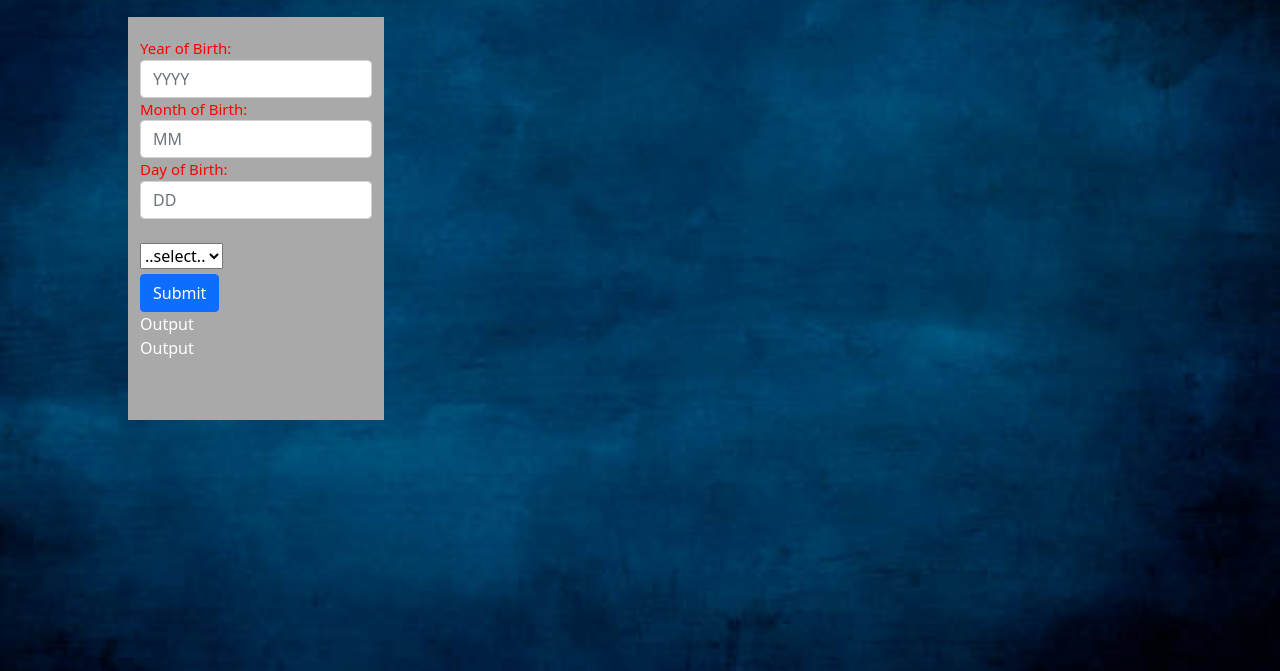
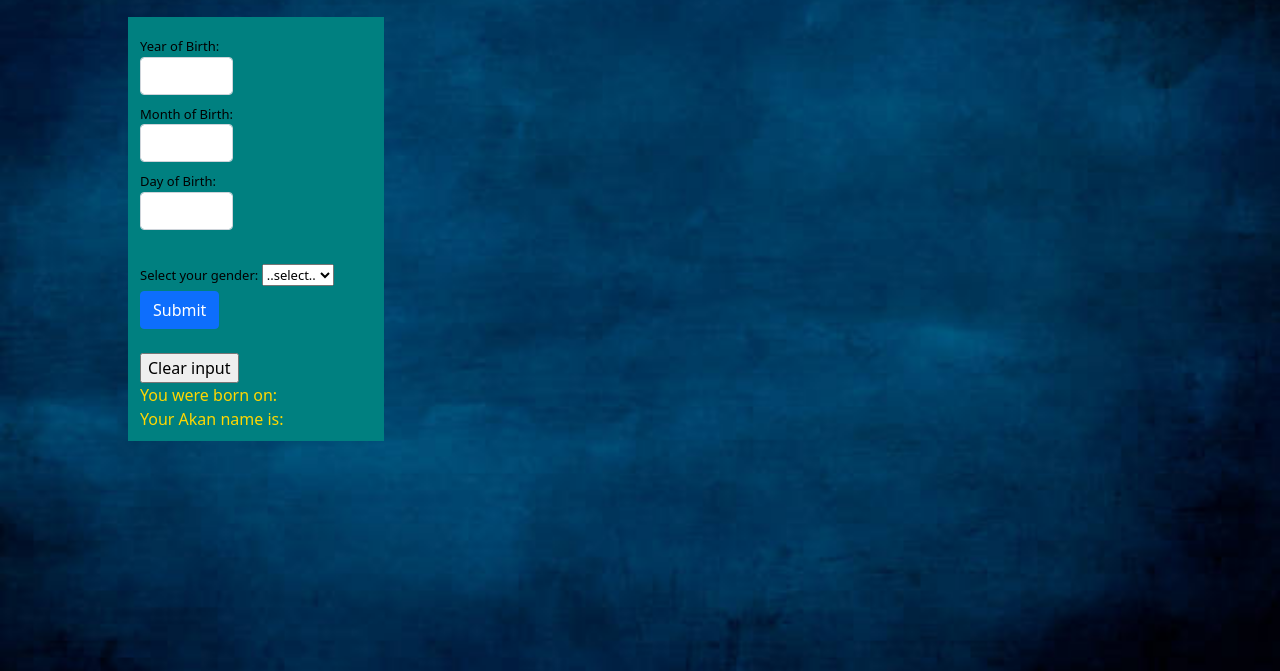
Before and after one commit to Steve-njeri/Akan-names-project, a plain HTML site: page index.html in a window 1280 px wide. Shown: the part 129-800 px from the top of the page. Drawn offline with Linux system fonts and the light colour scheme.

Commit message:
add modified, javascript/script.js,, index.html

```diff
--- a/css/style.css
+++ b/css/style.css
@@ -9,7 +9,7 @@ body {
   background-image: url('../images/p.jpg');
   background-repeat: no-repeat;
   background-size: cover;
-  color: white;
+  color: gold;
 }
 
 .form {
@@ -18,27 +18,34 @@ body {
 }
 
 .form-group{
-  font-size: 15px;
-  color: red;
+  font-size: 13px;
+  color: black;
   font-weight: 500;
 }
 
 .content{
-  padding-bottom: 60px;
+  padding-bottom: 10px;
   padding-top: 20px;
   margin-left: 10%;
   margin-right: 70%;
   margin-top: 20px;
   margin-bottom: 5px;
   border-radius: 0%;
-  background-color: darkgray;
+  background-color: teal;
 }
 
 .container{
   width: 100%;
-  margin:10;
+  margin: 0px;;
 }
 
 #gender {
   margin-bottom: 5px;
 }
+
+.form-control,
+.form-select {
+    display: block;
+    width: 40%;
+    margin-bottom: 10px;
+}
--- a/index.html
+++ b/index.html
@@ -19,31 +19,36 @@
       <form class="myForm" name="form" onSubmit="akanName();">
         <div class="form-group">
           <label for="year">Year of Birth:</label>
-          <input type="number" class="form-control" placeholder="YYYY" id="year">
+          <input type="number" class="form-control" placeholder="" id="year">
         </div>
         <div class="form-group">
           <label for="month">Month of Birth:</label>
-          <input type="number" class="form-control" placeholder="MM" id="month">
+          <input type="number" class="form-control" placeholder="" id="month">
         </div>
         <div class="form-group">
           <label for="date">Day of Birth:</label>
-          <input type="number" class="form-control" placeholder="DD" id="day">
+          <input type="number" class="form-control" placeholder="" id="day">
         </div>
         <br>
-        <select name="" id="gender">
-          <option value="..select..">..select..</option>
-          <option value="male">Male</option>
-          <option value="female">Female</option>
-        </select>
+        <div class="form-group">
+          <label class="control-label" for="gender">Select your gender:</label>
+          <select name="" id="gender">
+            <option value="..select..">..select..</option>
+            <option value="male">Male</option>
+            <option value="female">Female</option>
+          </select>
+        </div>
         <div class="form-group">
           <button class="btn btn-primary " onClick="akanName()"  name="submit" id="submit" type="button">Submit</button>
         </div>
       </form>
-      <div id="dayOfTheWeek">Output</div>
-      <div id="akanName">Output</div>
-
+      <br>
+      <form onsubmit="return clearInput()">
+        <input class="clear" type="submit" value="Clear input">
+      </form>
+      <div id="dayOfTheWeek">You were born on:</div>
+      <div id="akanName">Your Akan name is:</div>
     </div>
-
   </div>
 
   <script src="javascript/script.js"></script>
--- a/javascript/script.js
+++ b/javascript/script.js
@@ -3,8 +3,6 @@ function akanName () {
     let monthOfBirth = Number(document.getElementById("month").value);
     let dayOfBirth = Number(document.getElementById("day").value);
     let gender = document.getElementById("gender").value;
-
-    //validating inputs
 
     CC = parseInt(yearOfBirth.substr(0,2));
     YY = parseInt(yearOfBirth.substr(2,4));
```
